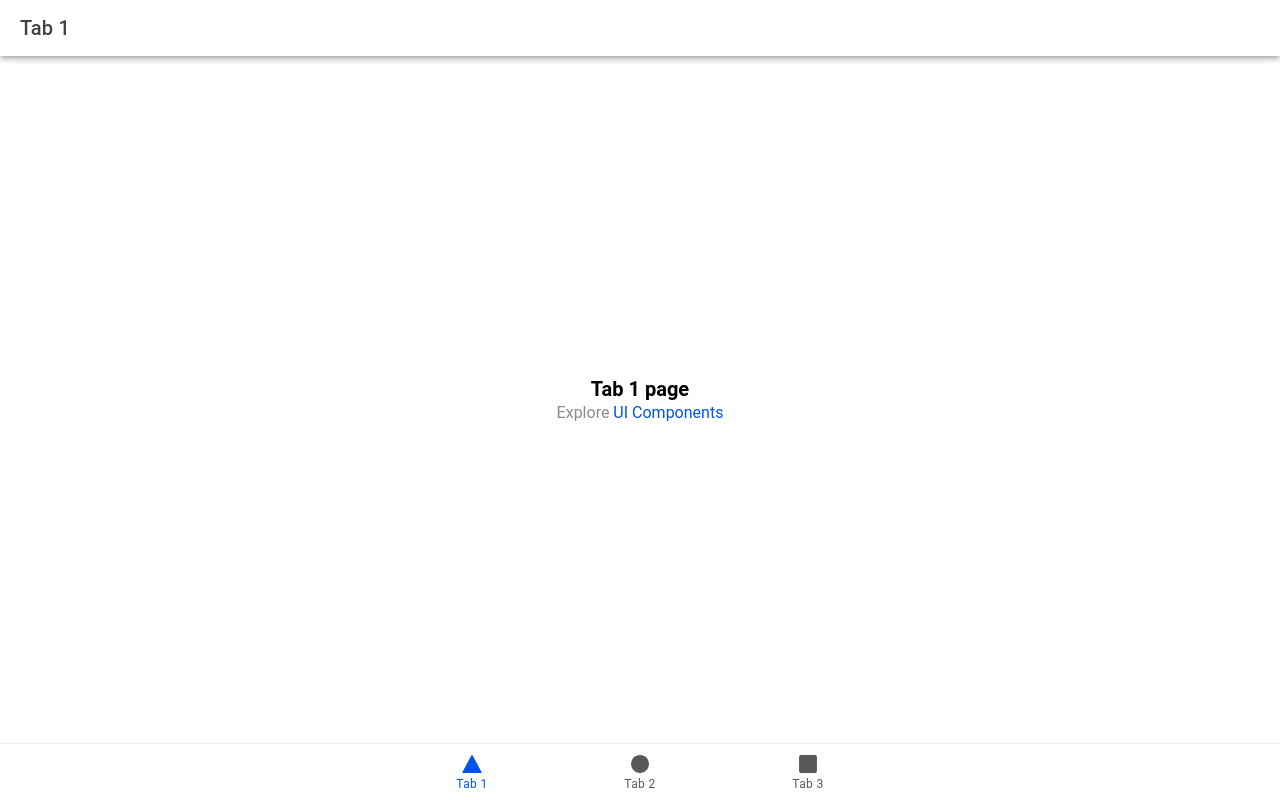
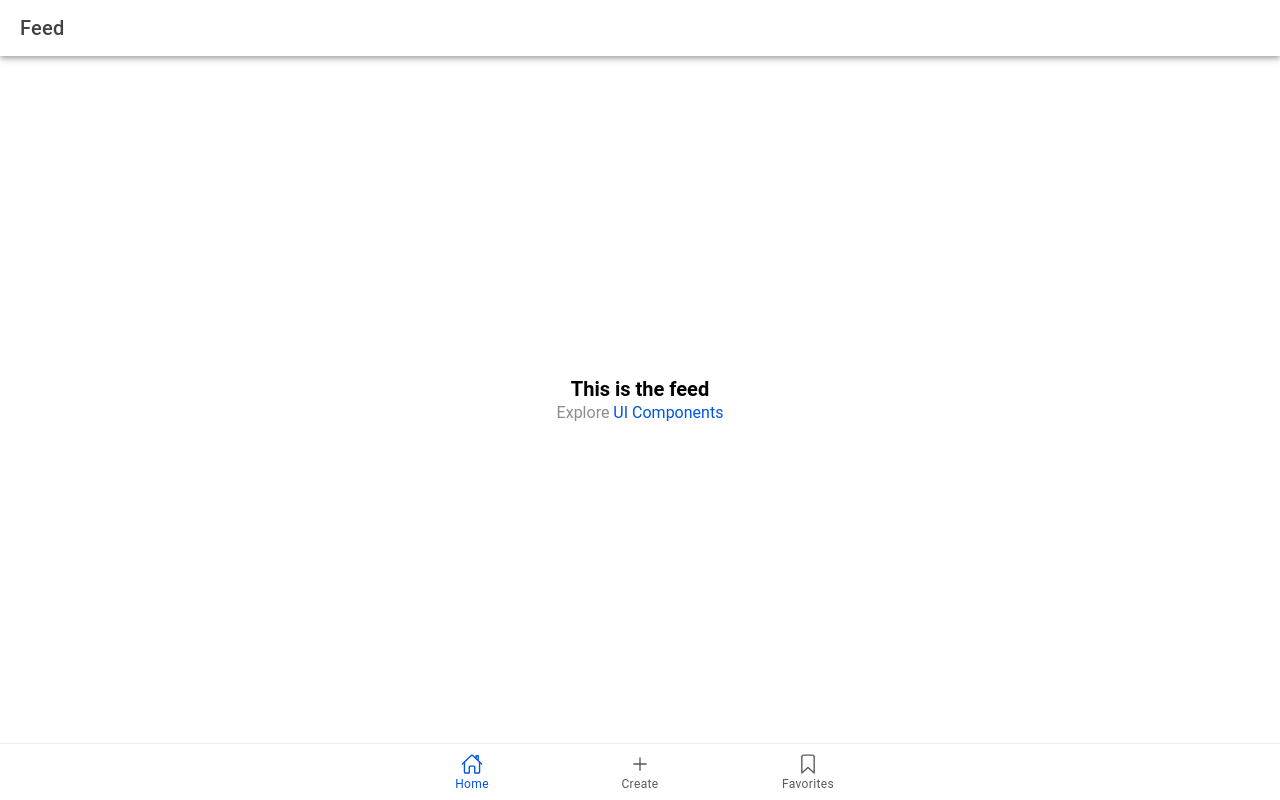
Before and after one commit to SendHelp001/Horde, a React (Vite) app: page /tab1 in a window 1280 px wide. Built offline with nearby package versions, Linux system fonts and the light colour scheme.

Commit message:
Refactor app structure: replace Tab1, Tab2, Tab3 with Home, Create, and Favorites; update imports and styles

```diff
--- a/src/App.tsx
+++ b/src/App.tsx
@@ -1,4 +1,4 @@
-import { Redirect, Route } from 'react-router-dom';
+import { Redirect, Route } from "react-router-dom";
 import {
   IonApp,
   IonIcon,
@@ -7,29 +7,38 @@ import {
   IonTabBar,
   IonTabButton,
   IonTabs,
-  setupIonicReact
-} from '@ionic/react';
-import { IonReactRouter } from '@ionic/react-router';
-import { ellipse, square, triangle } from 'ionicons/icons';
-import Tab1 from './pages/Tab1';
-import Tab2 from './pages/Tab2';
-import Tab3 from './pages/Tab3';
+  setupIonicReact,
+} from "@ionic/react";
+import { IonReactRouter } from "@ionic/react-router";
+import {
+  addOutline,
+  bookmarkOutline,
+  bookOutline,
+  ellipse,
+  home,
+  homeOutline,
+  square,
+  triangle,
+} from "ionicons/icons";
+import Home from "./pages/Home";
+import Create from "./pages/Create";
+import Favorites from "./pages/Favorites";
 
 /* Core CSS required for Ionic components to work properly */
-import '@ionic/react/css/core.css';
+import "@ionic/react/css/core.css";
 
 /* Basic CSS for apps built with Ionic */
-import '@ionic/react/css/normalize.css';
-import '@ionic/react/css/structure.css';
-import '@ionic/react/css/typography.css';
+import "@ionic/react/css/normalize.css";
+import "@ionic/react/css/structure.css";
+import "@ionic/react/css/typography.css";
 
 /* Optional CSS utils that can be commented out */
-import '@ionic/react/css/padding.css';
-import '@ionic/react/css/float-elements.css';
-import '@ionic/react/css/text-alignment.css';
-import '@ionic/react/css/text-transformation.css';
-import '@ionic/react/css/flex-utils.css';
-import '@ionic/react/css/display.css';
+import "@ionic/react/css/padding.css";
+import "@ionic/react/css/float-elements.css";
+import "@ionic/react/css/text-alignment.css";
+import "@ionic/react/css/text-transformation.css";
+import "@ionic/react/css/flex-utils.css";
+import "@ionic/react/css/display.css";
 
 /**
  * Ionic Dark Mode
@@ -40,10 +49,10 @@ import '@ionic/react/css/display.css';
 
 /* import '@ionic/react/css/palettes/dark.always.css'; */
 /* import '@ionic/react/css/palettes/dark.class.css'; */
-import '@ionic/react/css/palettes/dark.system.css';
+import "@ionic/react/css/palettes/dark.system.css";
 
 /* Theme variables */
-import './theme/variables.css';
+import "./theme/variables.css";
 
 setupIonicReact();
 
@@ -53,13 +62,13 @@ const App: React.FC = () => (
       <IonTabs>
         <IonRouterOutlet>
           <Route exact path="/tab1">
-            <Tab1 />
+            <Home />
           </Route>
           <Route exact path="/tab2">
-            <Tab2 />
+            <Create />
           </Route>
           <Route path="/tab3">
-            <Tab3 />
+            <Favorites />
           </Route>
           <Route exact path="/">
             <Redirect to="/tab1" />
@@ -67,16 +76,16 @@ const App: React.FC = () => (
         </IonRouterOutlet>
         <IonTabBar slot="bottom">
           <IonTabButton tab="tab1" href="/tab1">
-            <IonIcon aria-hidden="true" icon={triangle} />
-            <IonLabel>Tab 1</IonLabel>
+            <IonIcon aria-hidden="true" icon={homeOutline} />
+            <IonLabel>Home</IonLabel>
           </IonTabButton>
           <IonTabButton tab="tab2" href="/tab2">
-            <IonIcon aria-hidden="true" icon={ellipse} />
-            <IonLabel>Tab 2</IonLabel>
+            <IonIcon aria-hidden="true" icon={addOutline} />
+            <IonLabel>Create</IonLabel>
           </IonTabButton>
           <IonTabButton tab="tab3" href="/tab3">
-            <IonIcon aria-hidden="true" icon={square} />
-            <IonLabel>Tab 3</IonLabel>
+            <IonIcon aria-hidden="true" icon={bookmarkOutline} />
+            <IonLabel>Favorites</IonLabel>
           </IonTabButton>
         </IonTabBar>
       </IonTabs>
--- a/src/pages/Tab2.tsx
+++ b/src/pages/Create.tsx
@@ -1,13 +1,13 @@
-import { IonContent, IonHeader, IonPage, IonTitle, IonToolbar } from '@ionic/react';
-import ExploreContainer from '../components/ExploreContainer';
-import './Tab2.css';
+import { IonContent, IonHeader, IonPage, IonTitle, IonToolbar } from "@ionic/react";
+import ExploreContainer from "../components/ExploreContainer";
+import "./Create.css";
 
-const Tab2: React.FC = () => {
+const Create: React.FC = () => {
   return (
     <IonPage>
       <IonHeader>
         <IonToolbar>
-          <IonTitle>Tab 2</IonTitle>
+          <IonTitle>Create</IonTitle>
         </IonToolbar>
       </IonHeader>
       <IonContent fullscreen>
@@ -22,4 +22,4 @@ const Tab2: React.FC = () => {
   );
 };
 
-export default Tab2;
+export default Create;
--- /dev/null
+++ b/src/pages/Home.tsx
@@ -0,0 +1,25 @@
+import { IonContent, IonHeader, IonPage, IonTitle, IonToolbar } from "@ionic/react";
+import ExploreContainer from "../components/ExploreContainer";
+import "./Home.css";
+
+const Home: React.FC = () => {
+  return (
+    <IonPage>
+      <IonHeader>
+        <IonToolbar>
+          <IonTitle>Feed</IonTitle>
+        </IonToolbar>
+      </IonHeader>
+      <IonContent fullscreen>
+        <IonHeader collapse="condense">
+          <IonToolbar>
+            <IonTitle size="large">Feed</IonTitle>
+          </IonToolbar>
+        </IonHeader>
+        <ExploreContainer name="This is the feed" />
+      </IonContent>
+    </IonPage>
+  );
+};
+
+export default Home;
--- a/src/pages/Tab1.tsx
+++ /dev/null
@@ -1,25 +0,0 @@
-import { IonContent, IonHeader, IonPage, IonTitle, IonToolbar } from '@ionic/react';
-import ExploreContainer from '../components/ExploreContainer';
-import './Tab1.css';
-
-const Tab1: React.FC = () => {
-  return (
-    <IonPage>
-      <IonHeader>
-        <IonToolbar>
-          <IonTitle>Tab 1</IonTitle>
-        </IonToolbar>
-      </IonHeader>
-      <IonContent fullscreen>
-        <IonHeader collapse="condense">
-          <IonToolbar>
-            <IonTitle size="large">Tab 1</IonTitle>
-          </IonToolbar>
-        </IonHeader>
-        <ExploreContainer name="Tab 1 page" />
-      </IonContent>
-    </IonPage>
-  );
-};
-
-export default Tab1;
```
Also changed, not shown: src/pages/Favorites.tsx (renamed from src/pages/Tab3.tsx, +5 -5 lines), src/pages/Create.css (added), src/pages/Favorites.css (added), src/pages/Home.css (added), src/pages/Tab1.css (deleted), src/pages/Tab2.css (deleted), src/pages/Tab3.css (deleted).
